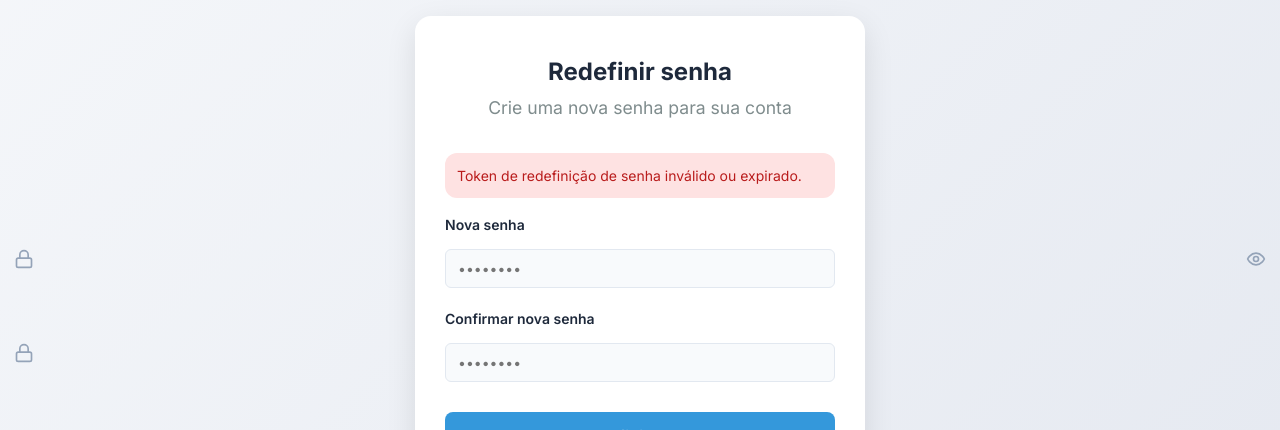
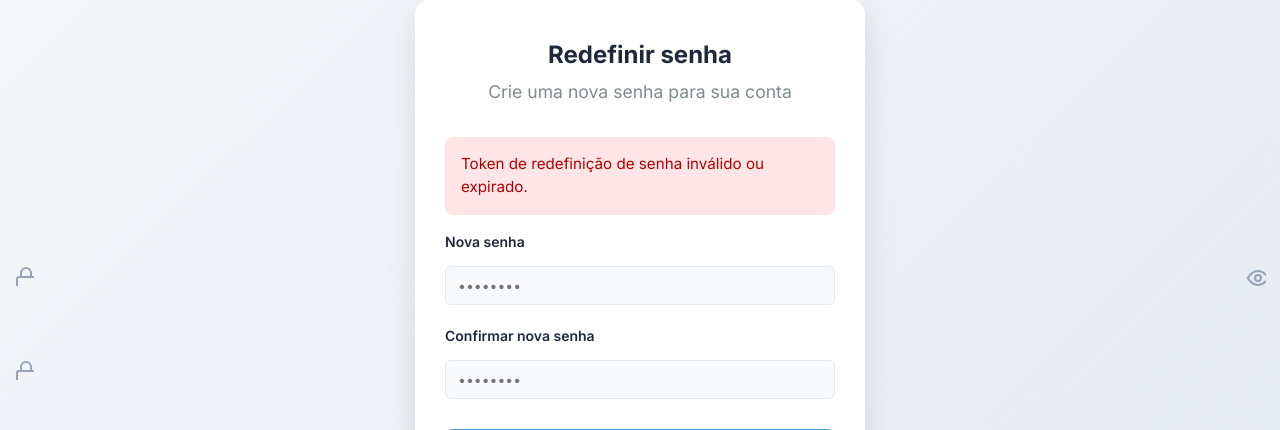
Before and after one commit to dvz123/SeniorPlus, a React (Create React App) app in the folder senior-app/: page /resetar-senha in a window 1280 px wide. Shown: the part 112-542 px from the top of the page. Built offline with nearby package versions, Linux system fonts and the light colour scheme; no server answers.

Commit message:
teste2-vercel

```diff
--- a/senior-app/src/pages/ResetPassword.jsx
+++ b/senior-app/src/pages/ResetPassword.jsx
@@ -1,76 +1,74 @@
-import { useState, useEffect } from "react"
-import { Link, useNavigate, useLocation } from "react-router-dom"
-import { useAuth } from "../contexts/AuthContext"
-import { useToast } from "../contexts/ToastContext"
-import "../styles/Auth.css"
+import { useState, useEffect } from "react";
+import { Link, useNavigate, useLocation } from "react-router-dom";
+import { useAuth } from "../contexts/AuthContext";
+import { useToast } from "../contexts/ToastContext";
+import "../styles/Auth.css";
 
 function ResetPassword() {
-  const [password, setPassword] = useState("")
-  const [confirmPassword, setConfirmPassword] = useState("")
-  const [showPassword, setShowPassword] = useState(false)
-  const [isLoading, setIsLoading] = useState(false)
-  const [error, setError] = useState("")
-  const [token, setToken] = useState("")
+  const [password, setPassword] = useState("");
+  const [confirmPassword, setConfirmPassword] = useState("");
+  const [showPassword, setShowPassword] = useState(false);
+  const [isLoading, setIsLoading] = useState(false);
+  const [error, setError] = useState("");
+  const [token, setToken] = useState("");
 
-  const { confirmPasswordReset } = useAuth()
-  const { showSuccess, showError } = useToast()
-  const navigate = useNavigate()
-  const location = useLocation()
+  const { confirmPasswordReset } = useAuth();
+  const { showSuccess, showError } = useToast();
+  const navigate = useNavigate();
+  const location = useLocation();
 
   useEffect(() => {
-    // Extrair token da URL
-    const queryParams = new URLSearchParams(location.search)
-    const oobCode = queryParams.get("oobCode")
+    const queryParams = new URLSearchParams(location.search);
+    const oobCode = queryParams.get("oobCode");
     if (oobCode) {
-      setToken(oobCode)
+      setToken(oobCode);
     } else {
-      setError("Token de redefinição de senha inválido ou expirado.")
+      setError("Token de redefinição de senha inválido ou expirado.");
     }
-  }, [location])
+  }, [location]);
 
   const handleSubmit = async (e) => {
-    e.preventDefault()
-    setError("")
+    e.preventDefault();
+    setError("");
 
-    // Validações
     if (!password || !confirmPassword) {
-      setError("Por favor, preencha todos os campos.")
-      return
+      setError("Por favor, preencha todos os campos.");
+      return;
     }
 
     if (password !== confirmPassword) {
-      setError("As senhas não coincidem.")
-      return
+      setError("As senhas não coincidem.");
+      return;
     }
 
     if (password.length < 6) {
-      setError("A senha deve ter pelo menos 6 caracteres.")
-      return
+      setError("A senha deve ter pelo menos 6 caracteres.");
+      return;
     }
 
     if (!token) {
-      setError("Token de redefinição de senha inválido ou expirado.")
-      return
+      setError("Token de redefinição de senha inválido ou expirado.");
+      return;
     }
 
-    setIsLoading(true)
+    setIsLoading(true);
 
     try {
-      await confirmPasswordReset(token, password)
-      showSuccess("Senha redefinida com sucesso! Faça login com sua nova senha.")
-      navigate("/login")
+      await confirmPasswordReset(token, password);
+      showSuccess("Senha redefinida com sucesso! Faça login com sua nova senha.");
+      navigate("/login");
     } catch (error) {
-      console.error("Erro ao redefinir senha:", error)
-      setError(error.message || "Falha ao redefinir senha. Tente novamente.")
-      showError("Falha ao redefinir senha. Tente novamente.")
+      console.error("Erro ao redefinir senha:", error);
+      setError(error.message || "Falha ao redefinir senha. Tente novamente.");
+      showError("Falha ao redefinir senha. Tente novamente.");
     } finally {
-      setIsLoading(false)
+      setIsLoading(false);
     }
-  }
+  };
 
   const togglePasswordVisibility = () => {
-    setShowPassword(!showPassword)
-  }
+    setShowPassword(!showPassword);
+  };
 
   return (
     <div className="auth-container">
@@ -80,29 +78,13 @@ function ResetPassword() {
           <p className="auth-subtitle">Crie uma nova senha para sua conta</p>
         </div>
 
-        {error && <div className="auth-error">{error}</div>}
+        {error && <div className="auth-message error">{error}</div>}
 
         <form className="auth-form" onSubmit={handleSubmit}>
           <div className="auth-form-group">
-            <label htmlFor="password" className="auth-label">
-              Nova senha
-            </label>
+            <label htmlFor="password" className="auth-label">Nova senha</label>
             <div className="auth-input-container">
-              <svg
-                xmlns="http://www.w3.org/2000/svg"
-                width="20"
-                height="20"
-                viewBox="0 0 24 24"
-                fill="none"
-                stroke="currentColor"
-                strokeWidth="2"
-                strokeLinecap="round"
-                strokeLinejoin="round"
-                className="auth-input-icon"
-              >
-                <rect width="18" height="11" x="3" y="11" rx="2" ry="2" />
-                <path d="M7 11V7a5 5 0 0 1 10 0v4" />
-              </svg>
+              <svg className="auth-input-icon" xmlns="http://www.w3.org/2000/svg" width="20" height="20" fill="none" stroke="currentColor" strokeWidth="2"><rect width="18" height="11" x="3" y="11" rx="2" ry="2" /><path d="M7 11V7a5 5 0 0 1 10 0v4" /></svg>
               <input
                 type={showPassword ? "text" : "password"}
                 id="password"
@@ -119,62 +101,18 @@ function ResetPassword() {
                 aria-label={showPassword ? "Ocultar senha" : "Mostrar senha"}
               >
                 {showPassword ? (
-                  <svg
-                    xmlns="http://www.w3.org/2000/svg"
-                    width="20"
-                    height="20"
-                    viewBox="0 0 24 24"
-                    fill="none"
-                    stroke="currentColor"
-                    strokeWidth="2"
-                    strokeLinecap="round"
-                    strokeLinejoin="round"
-                  >
-                    <path d="M9.88 9.88a3 3 0 1 0 4.24 4.24" />
-                    <path d="M10.73 5.08A10.43 10.43 0 0 1 12 5c7 0 10 7 10 7a13.16 13.16 0 0 1-1.67 2.68" />
-                    <path d="M6.61 6.61A13.526 13.526 0 0 0 2 12s3 7 10 7a9.74 9.74 0 0 0 5.39-1.61" />
-                    <line x1="2" x2="22" y1="2" y2="22" />
-                  </svg>
+                  <svg xmlns="http://www.w3.org/2000/svg" width="20" height="20" fill="none" stroke="currentColor" strokeWidth="2"><path d="M9.88 9.88a3 3 0 1 0 4.24 4.24" /><path d="M10.73 5.08A10.43 10.43 0 0 1 12 5c7 0 10 7 10 7a13.16 13.16 0 0 1-1.67 2.68" /><path d="M6.61 6.61A13.526 13.526 0 0 0 2 12s3 7 10 7a9.74 9.74 0 0 0 5.39-1.61" /><line x1="2" x2="22" y1="2" y2="22" /></svg>
                 ) : (
-                  <svg
-                    xmlns="http://www.w3.org/2000/svg"
-                    width="20"
-                    height="20"
-                    viewBox="0 0 24 24"
-                    fill="none"
-                    stroke="currentColor"
-                    strokeWidth="2"
-                    strokeLinecap="round"
-                    strokeLinejoin="round"
-                  >
-                    <path d="M2 12s3-7 10-7 10 7 10 7-3 7-10 7-10-7-10-7Z" />
-                    <circle cx="12" cy="12" r="3" />
-                  </svg>
+                  <svg xmlns="http://www.w3.org/2000/svg" width="20" height="20" fill="none" stroke="currentColor" strokeWidth="2"><path d="M2 12s3-7 10-7 10 7 10 7-3 7-10 7-10-7-10-7Z" /><circle cx="12" cy="12" r="3" /></svg>
                 )}
               </button>
             </div>
           </div>
 
           <div className="auth-form-group">
-            <label htmlFor="confirm-password" className="auth-label">
-              Confirmar nova senha
-            </label>
+            <label htmlFor="confirm-password" className="auth-label">Confirmar nova senha</label>
             <div className="auth-input-container">
-              <svg
-                xmlns="http://www.w3.org/2000/svg"
-                width="20"
-                height="20"
-                viewBox="0 0 24 24"
-                fill="none"
-                stroke="currentColor"
-                strokeWidth="2"
-                strokeLinecap="round"
-                strokeLinejoin="round"
-                className="auth-input-icon"
-              >
-                <rect width="18" height="11" x="3" y="11" rx="2" ry="2" />
-                <path d="M7 11V7a5 5 0 0 1 10 0v4" />
-              </svg>
+              <svg className="auth-input-icon" xmlns="http://www.w3.org/2000/svg" width="20" height="20" fill="none" stroke="currentColor" strokeWidth="2"><rect width="18" height="11" x="3" y="11" rx="2" ry="2" /><path d="M7 11V7a5 5 0 0 1 10 0v4" /></svg>
               <input
                 type={showPassword ? "text" : "password"}
                 id="confirm-password"
@@ -190,20 +128,7 @@ function ResetPassword() {
           <button type="submit" className="auth-button" disabled={isLoading}>
             {isLoading ? (
               <span className="auth-loading">
-                <svg
-                  xmlns="http://www.w3.org/2000/svg"
-                  width="20"
-                  height="20"
-                  viewBox="0 0 24 24"
-                  fill="none"
-                  stroke="currentColor"
-                  strokeWidth="2"
-                  strokeLinecap="round"
-                  strokeLinejoin="round"
-                  className="auth-loading-icon"
-                >
-                  <path d="M21 12a9 9 0 1 1-6.219-8.56" />
-                </svg>
+                <svg className="auth-loading-icon" xmlns="http://www.w3.org/2000/svg" width="20" height="20" fill="none" stroke="currentColor" strokeWidth="2"><path d="M21 12a9 9 0 1 1-6.219-8.56" /></svg>
                 Redefinindo...
               </span>
             ) : (
@@ -213,15 +138,11 @@ function ResetPassword() {
         </form>
 
         <div className="auth-footer">
-          <p>
-            <Link to="/login" className="auth-link">
-              Voltar para o login
-            </Link>
-          </p>
+          <p><Link to="/login" className="auth-link">Voltar para o login</Link></p>
         </div>
       </div>
     </div>
-  )
+  );
 }
 
-export default ResetPassword
+export default ResetPassword;
--- a/senior-app/src/styles/Auth.css
+++ b/senior-app/src/styles/Auth.css
@@ -525,11 +525,14 @@ body {
 
 .auth-social-text::before {
   left: 0;
+  transform: translateY(-50%);
 }
 
 .auth-social-text::after {
   right: 0;
+  transform: translateY(-50%);
 }
+
 
 .dark-mode .auth-social-text::before,
 .dark-mode .auth-social-text::after {
```
Also changed, not shown: senior-app/src/contexts/AuthContext.jsx (+7 -9 lines), senior-app/src/pages/ForgotPassword.jsx (+4 -36 lines), 1 other file (tests, documents, lock files or other folders).
